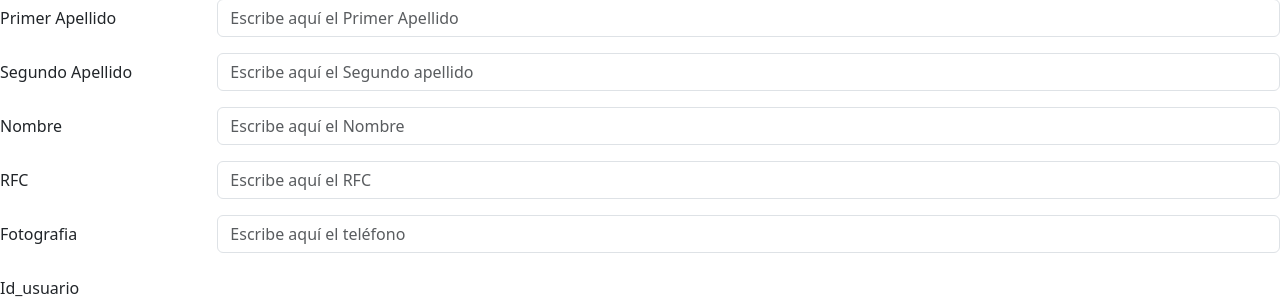
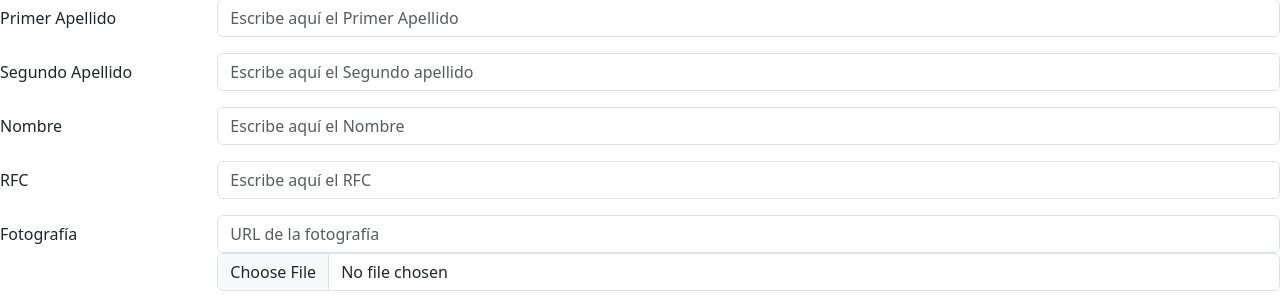
Before and after one commit to Christiannn1416/crops, a PHP site: page /empleado.php?accion=crear in a window 1280 px wide. Shown: the part 129-436 px from the top of the page. Run offline with PHP 8.4, Linux system fonts and the light colour scheme; data that the repository does not hold is empty.

Commit message:
04/11/24

```diff
--- a/admin/empleado.php
+++ b/admin/empleado.php
@@ -12,6 +12,8 @@ switch ($accion) {
         require_once("views/empleado/crear.php");
         break;
     case 'nuevo':
+        move_uploaded_file($_FILES['fotografia']['tmp_name'], "C:\\xampp\\htdocs\\crops\\uploads\\" . $_FILES['fotografia']['name']);
+        echo ("El archivo se ha cargado");
         $data = $_POST['data'];
         $resultado = $app->create($data);
         if ($resultado) {
--- a/admin/views/empleado/crear.php
+++ b/admin/views/empleado/crear.php
@@ -4,11 +4,13 @@
 else:
     echo ("Modificar ");
 endif; ?>empleado</h1>
+
 <form action="empleado.php?accion=<?php if ($accion == "crear"):
     echo ('nuevo');
 else:
     echo ('modificar&id=' . $id);
-endif; ?>" method="post">
+endif; ?>" method="post" enctype="multipart/form-data">
+
     <div class="row mb-3">
         <label for="empleado" class="col-sm-2 col-form-label">Primer Apellido</label>
         <div class="col-sm-10">
@@ -44,12 +46,12 @@ endif; ?>" method="post">
         </div>
     </div>
     <div class="row mb-3">
-        <label for="fotografia" class="col-sm-2 col-form-label">Fotografia</label>
+        <label for="fotografia" class="col-sm-2 col-form-label">Fotografía</label>
         <div class="col-sm-10">
-            <input type="text" name="data[fotografia]" placeholder="Escribe aquí el teléfono" class="form-control"
-                value="<?php if (isset($empleados['fotografia'])):
-                    echo ($empleados['fotografia']);
-                endif; ?>" />
+            <input type="text" name="data[fotografia]" placeholder="URL de la fotografía" class="form-control" value="<?php if (isset($empleado['fotografia'])):
+                echo ($empleado['fotografia']);
+            endif; ?>" />
+            <input type="file" name="fotografia" placeholder="URL de la fotografía" class="form-control" />
         </div>
     </div>
 
```
Also changed, not shown: uploads/Christian.jpeg (added).
